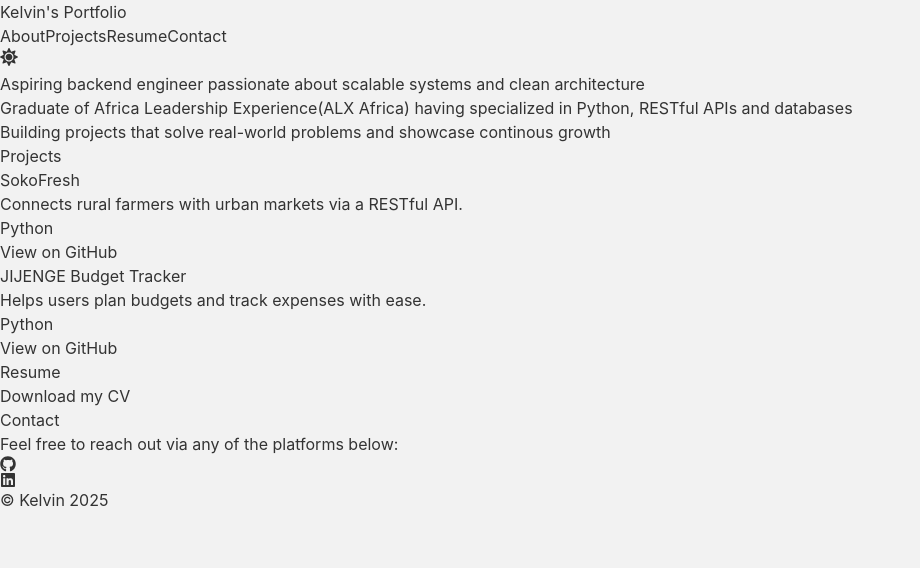
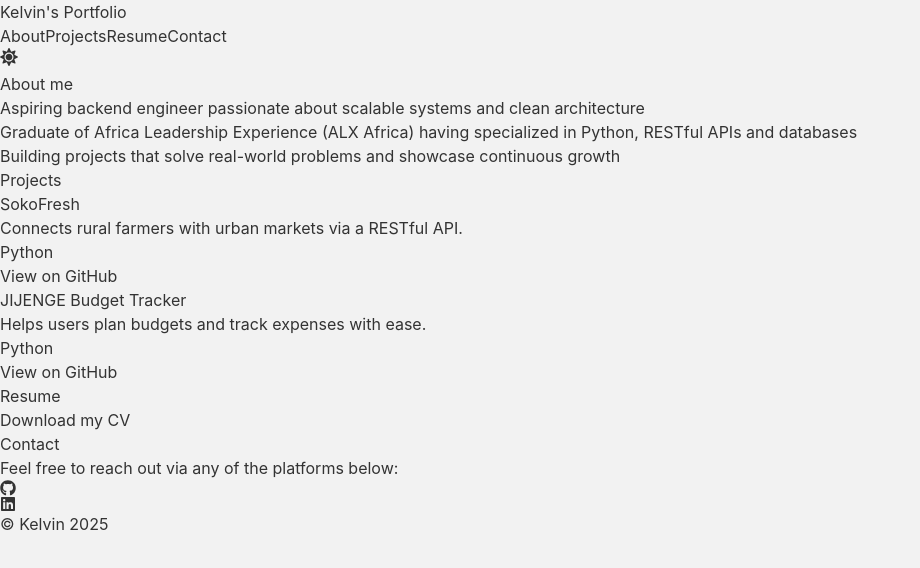
Before and after one commit to Muthommi/Muthomi_portfolio, a React (Vite) app: page / in a window 1280 px wide. Shown: the top 568 px of the page, without its empty margins (0-920 px from the left). Built offline with nearby package versions, Linux system fonts and the light colour scheme.

Commit message:
Fixed error in my code

```diff
--- a/src/components/About.jsx
+++ b/src/components/About.jsx
@@ -5,16 +5,17 @@ export default function About() {
       className="space-y-4"
     >
       <h2 className="text-3xl font-heading text-primary mb-2 border-l-4 border-primary pl-3">
+        About me
       </h2>
       <ul className="list-disc list-inside space-y-2 text-lg">
         <li>
 	  Aspiring backend engineer passionate about scalable systems and clean architecture
 	</li>
 	<li>
-	  Graduate of Africa Leadership Experience(ALX Africa) having specialized in Python, RESTful APIs and databases
+	  Graduate of Africa Leadership Experience (ALX Africa) having specialized in Python, RESTful APIs and databases
 	</li>
 	<li>
-	  Building projects that solve real-world problems and showcase continous growth
+	  Building projects that solve real-world problems and showcase continuous growth
 	</li>
       </ul>
     </section>
--- a/src/components/Contact.jsx
+++ b/src/components/Contact.jsx
@@ -33,7 +33,7 @@ export default function Contact() {
 	</a>
 
 	<a
-	  href="https:www.linkedin.com/in/martin-kelvin-muthomi"
+	  href="https://www.linkedin.com/in/martin-kelvin-muthomi"
 	  target="_blank"
 	  rel="noopener noreferrer"
 	  aria-label="LinkedIn profile"
--- a/src/components/Navbar.jsx
+++ b/src/components/Navbar.jsx
@@ -6,7 +6,7 @@ export default function Navbar({ darkMode, setDarkMode }) {
       className="
         flex items-center justify-between
 	p-6 border-b border-primary
-	dark: border-secondary
+	dark:border-secondary
 	"
       >
         <h1 className="text-4xl font-heading text-primary">
--- a/src/components/Projects.jsx
+++ b/src/components/Projects.jsx
@@ -24,9 +24,9 @@ export default function Projects() {
       </h2>
 
       <div className="grid md:grid-cols-2 gap-6">
-        {projectList.map((project, idx) => (
+        {projectList.map((project) => (
           <div
-            key={idx}
+            key={project.title}
             className="
               p-6
               bg-bg-light dark:bg-bg-dark
--- a/src/components/ThemeToggle.jsx
+++ b/src/components/ThemeToggle.jsx
@@ -8,9 +8,9 @@ export default function ThemeToggle({ darkMode, toggleDarkMode }) {
       className="
         p-2 rounded
 	text-white bg-primary
-	hover: bg-primary/90
-	dark: bg-secondary dark:text-black
-	dark: hover: bg-secondary/90
+	hover:bg-primary/90
+	dark:bg-secondary dark:text-black
+	dark:hover:bg-secondary/90
 	transition
       "
     >
```
